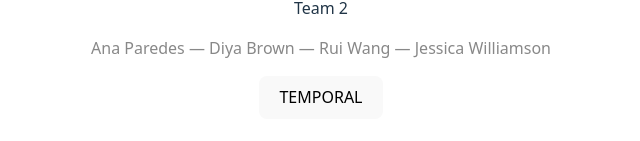
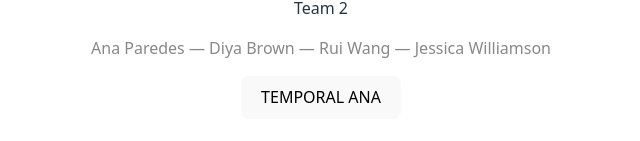
Before and after one commit to TheBawawa/ReCraft, a React (Vite) app in the folder ReCraft/: page / in a window 1280 px wide. Shown: the part 405-546 px from the top of the page, without its empty margins (319-959 px from the left). Built offline with nearby package versions, Linux system fonts and the light colour scheme.

Commit message:
Temporal button

```diff
--- a/ReCraft/src/components/HomePage.jsx
+++ b/ReCraft/src/components/HomePage.jsx
@@ -13,8 +13,9 @@ function HomePage() {
         Ana Paredes — Diya Brown — Rui Wang — Jessica Williamson
       </p>
 
+      {/* Temporal buttons to visualize each work */}
       <button className="circle-btn" onClick={() => navigate("/login")}>
-        TEMPORAL
+        TEMPORAL ANA
       </button>
     </div>
   );
```
